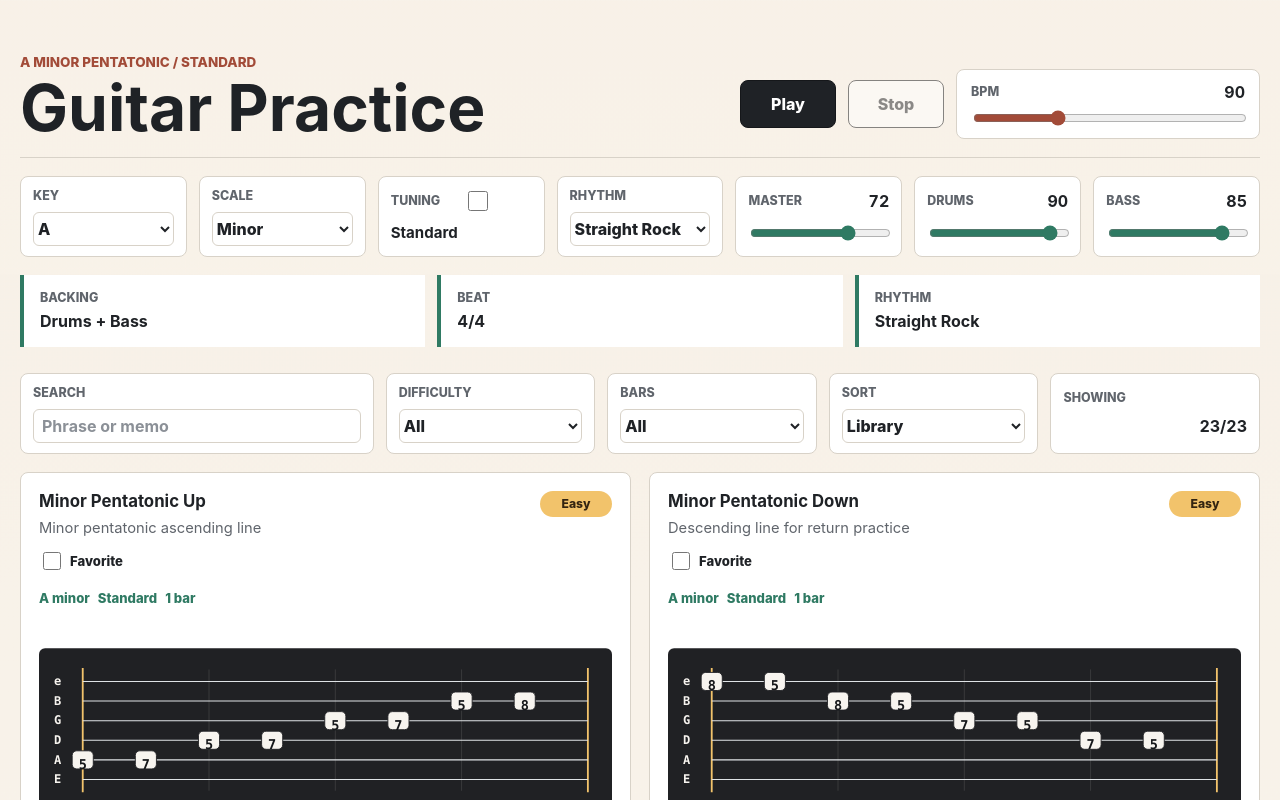
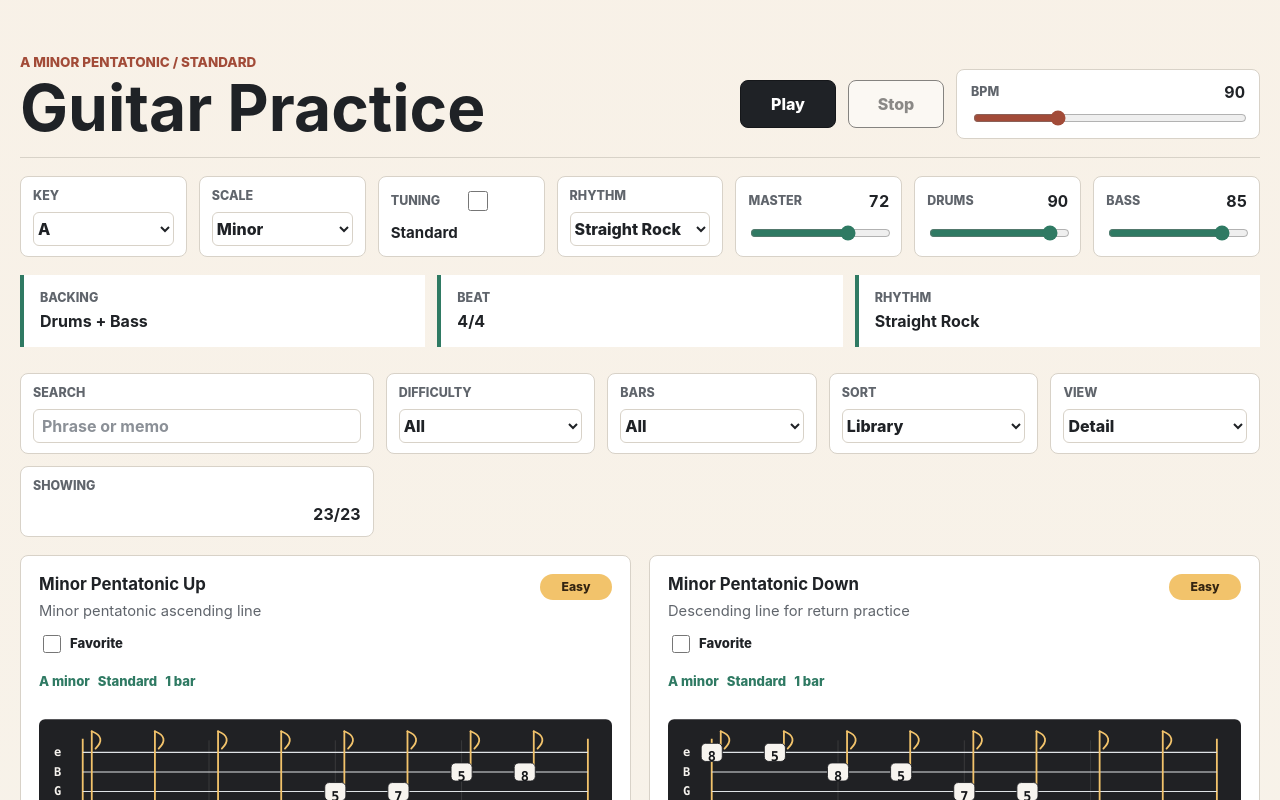
Before and after one commit to ogurasousui/guitar-practice-app, a React (Vite) app: page / in a window 1280 px wide. Shown: the top 800 px of the page. Built offline with nearby package versions, Linux system fonts and the light colour scheme.

Commit message:
feat: add compact phrase view mode

```diff
--- a/src/App.tsx
+++ b/src/App.tsx
@@ -12,6 +12,7 @@ import TabNotation, { type TabEvent } from "./TabNotation";
 type DifficultyFilter = "all" | Difficulty;
 type BarFilter = "all" | "1" | "2";
 type SortMode = "library" | "title" | "difficulty" | "bars";
+type ViewMode = "detail" | "compact";
 
 const KEY_OPTIONS: MusicalKey[] = [
   "A",
@@ -89,6 +90,14 @@ const SORT_OPTIONS: Array<{
   { id: "bars", label: "Bars" },
 ];
 
+const VIEW_OPTIONS: Array<{
+  id: ViewMode;
+  label: string;
+}> = [
+  { id: "detail", label: "Detail" },
+  { id: "compact", label: "Compact" },
+];
+
 const DIFFICULTY_RANK: Record<Difficulty, number> = {
   Easy: 0,
   Medium: 1,
@@ -113,6 +122,7 @@ function App() {
     useState<DifficultyFilter>("all");
   const [barFilter, setBarFilter] = useState<BarFilter>("all");
   const [sortMode, setSortMode] = useState<SortMode>("library");
+  const [viewMode, setViewMode] = useState<ViewMode>("detail");
   const [searchTerm, setSearchTerm] = useState("");
   const [favoritePhraseIds, setFavoritePhraseIds] = useState<string[]>(
     getStoredFavoritePhraseIds,
@@ -259,6 +269,7 @@ function App() {
   const keyOffset = KEY_OFFSETS[practiceKey] + getScaleOffset(scaleMode);
   const keyLabel = `${practiceKey} ${scaleMode}`;
   const tuningLabel = halfStepDown ? "Half step down" : "Standard";
+  const isCompactView = viewMode === "compact";
 
   const updateLevel = (level: keyof AudioLevels, value: number) => {
     setLevels((currentLevels) => ({
@@ -453,6 +464,19 @@ function App() {
             ))}
           </select>
         </label>
+        <label className="select-control">
+          <span>View</span>
+          <select
+            value={viewMode}
+            onChange={(event) => setViewMode(event.target.value as ViewMode)}
+          >
+            {VIEW_OPTIONS.map((viewOption) => (
+              <option key={viewOption.id} value={viewOption.id}>
+                {viewOption.label}
+              </option>
+            ))}
+          </select>
+        </label>
         <div className="result-count" aria-live="polite">
           <span>Showing</span>
           <strong>
@@ -461,7 +485,10 @@ function App() {
         </div>
       </section>
 
-      <section className="phrase-grid" aria-label="Practice phrases">
+      <section
+        className={`phrase-grid ${isCompactView ? "phrase-grid-compact" : ""}`}
+        aria-label="Practice phrases"
+      >
         {visiblePhrases.length > 0 ? (
           visiblePhrases.map((phrase) => {
             const isFavorite = favoritePhraseIdSet.has(phrase.id);
@@ -469,13 +496,15 @@ function App() {
 
             return (
               <article
-                className={`phrase-card ${isFavorite ? "phrase-card-favorite" : ""}`}
+                className={`phrase-card ${isCompactView ? "phrase-card-compact" : ""} ${
+                  isFavorite ? "phrase-card-favorite" : ""
+                }`}
                 key={phrase.id}
               >
                 <div className="phrase-header">
                   <div>
                     <h2>{phrase.title}</h2>
-                    <p>{phrase.memo}</p>
+                    {!isCompactView ? <p>{phrase.memo}</p> : null}
                   </div>
                   <span className={`difficulty difficulty-${difficultyClass}`}>
                     {phrase.difficulty}
@@ -486,16 +515,18 @@ function App() {
                       checked={isFavorite}
                       onChange={() => toggleFavoritePhrase(phrase.id)}
                     />
-                    <span>Favorite</span>
+                    <span>{isCompactView ? "Fav" : "Favorite"}</span>
                   </label>
                 </div>
-                <div className="phrase-meta">
-                  <span>{keyLabel}</span>
-                  <span>{tuningLabel}</span>
-                  <span>{phrase.bars} bar{phrase.bars > 1 ? "s" : ""}</span>
-                </div>
+                {!isCompactView ? (
+                  <div className="phrase-meta">
+                    <span>{keyLabel}</span>
+                    <span>{tuningLabel}</span>
+                    <span>{phrase.bars} bar{phrase.bars > 1 ? "s" : ""}</span>
+                  </div>
+                ) : null}
                 <TabNotation
-                  compact
+                  compact={isCompactView}
                   events={transposeTabEvents(phrase.tabEvents, keyOffset)}
                   totalSteps={phrase.totalSteps}
                   title={phrase.title}
```
